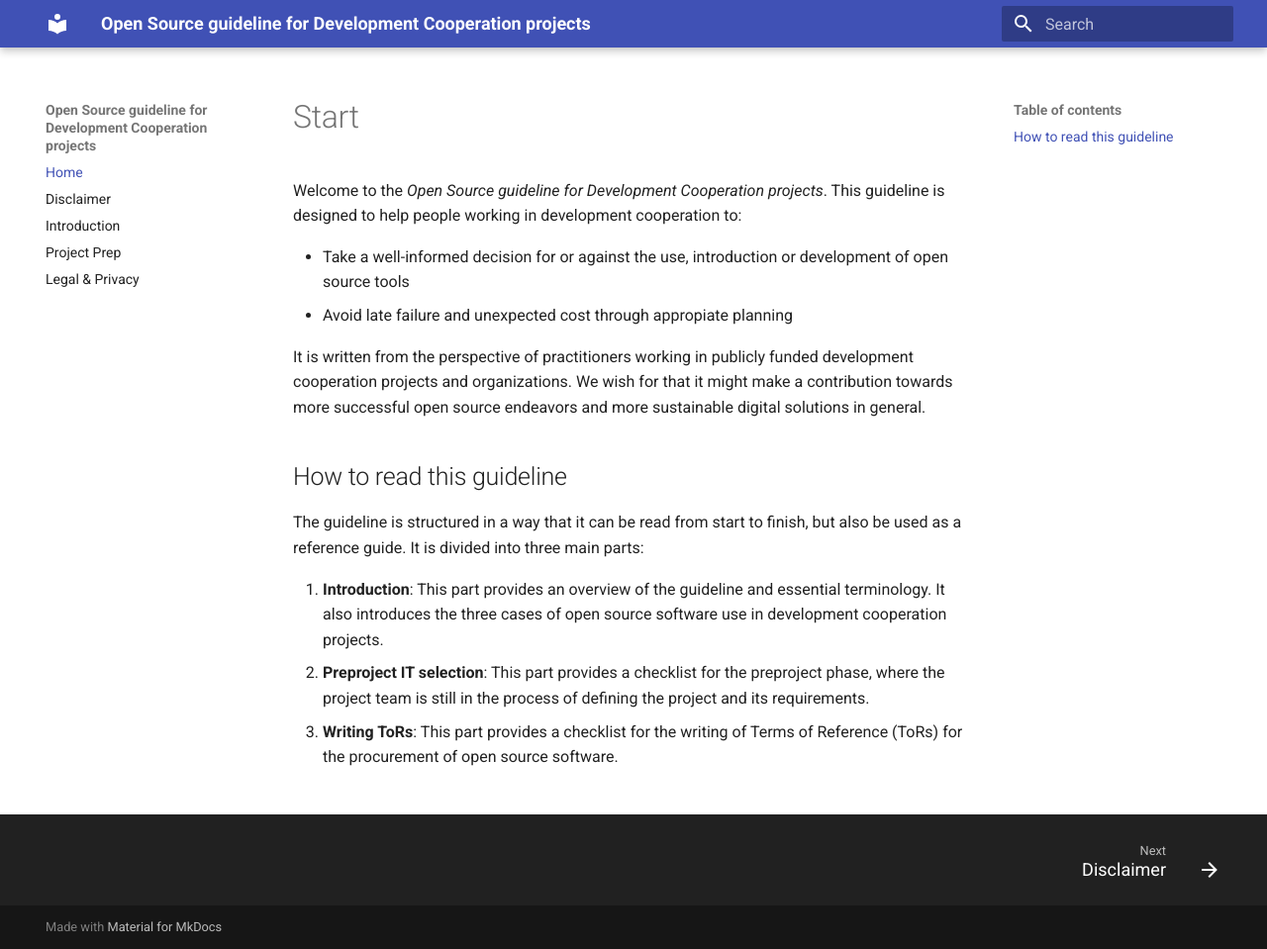
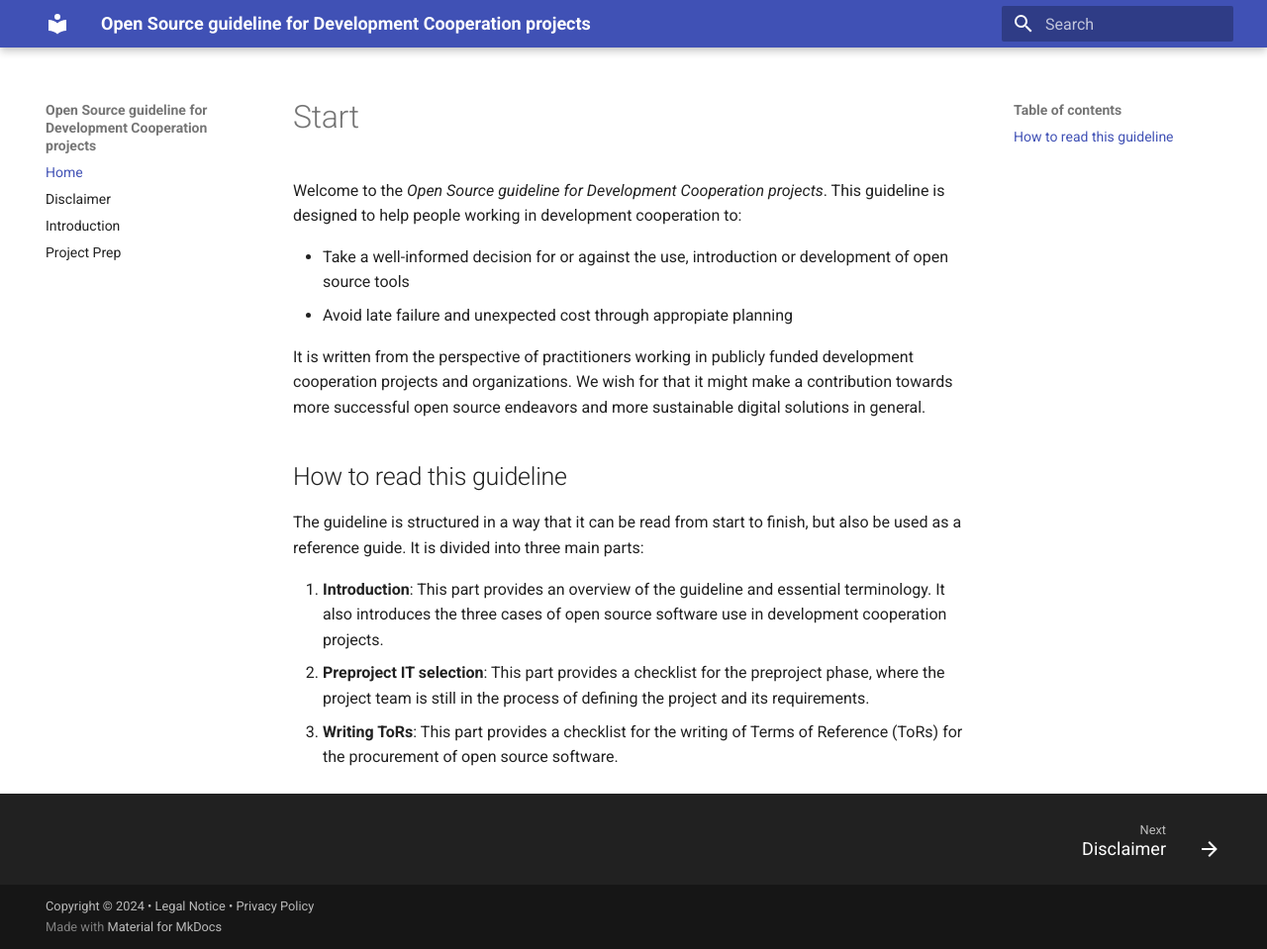
Before and after one commit to GFA-DIU/OpenSource4Impact, an MkDocs documentation site: the page built from docs/index.md, in a window 1280 px wide and 959 px high. Shown: the whole window at 99% size. Built offline with MkDocs 1.6.1 and Material for MkDocs 9.7.7, drawn with Linux system fonts in a browser that asks for light colours.

Commit message:
Access legal notice and privacy policy from footer.

```diff
--- a/mkdocs.yml
+++ b/mkdocs.yml
@@ -10,14 +10,14 @@ theme:
   language: en
   palette:
     - scheme: default
-  copyright: Copyright &copy; 2024
+
+copyright: Copyright &copy; 2024 &bullet; <a href="legal_notice">Legal Notice</a> &bullet; <a href="privacy_policy">Privacy Policy</a>
 
 nav:
   - Home: index.md
   - Disclaimer: disclaimer.md
   - Introduction: intro.md
   - Project Prep: pre_project.md
-  - "Legal & Privacy": privacy_legal.md
 
 markdown_extensions:
   - pymdownx.emoji:
```
